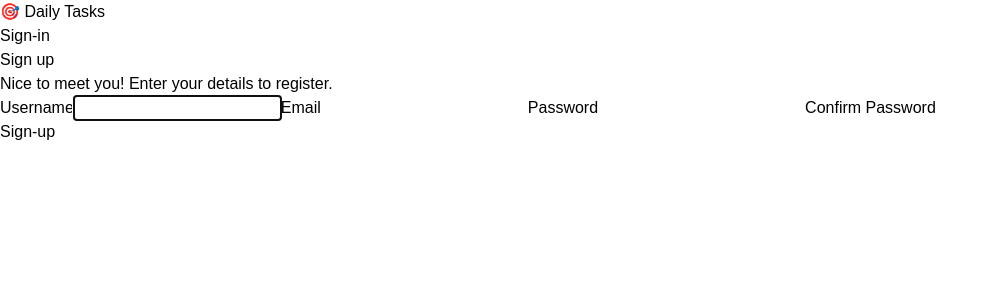
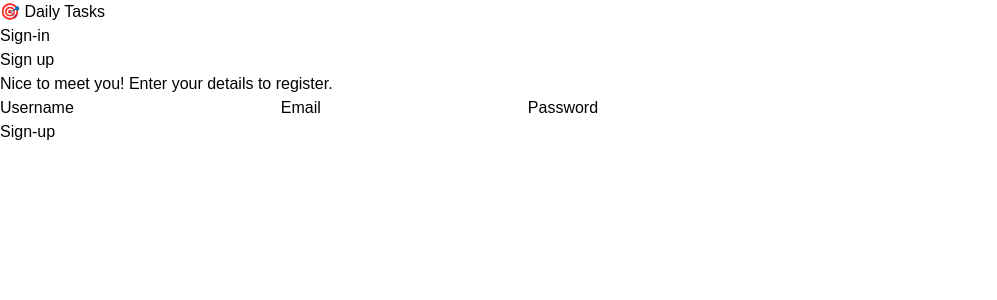
Before and after one commit to KhanTechPro/Daily_Tasks, a React (Vite) app: page /register in a window 1280 px wide. Shown: the top 300 px of the page, without its empty margins (0-997 px from the left). Built offline with nearby package versions, Linux system fonts and the light colour scheme.

Commit message:
fixing global

```diff
--- a/src/components/Register.jsx
+++ b/src/components/Register.jsx
@@ -1,4 +1,4 @@
-import React, { useState, useEffect, useRef } from "react";
+import React, { useState, useRef } from "react";
 import Header from "./Header";
 import { useNavigate } from "react-router-dom";
 
@@ -10,32 +10,10 @@ function Register() {
   const [email, setEmail] = useState("");
   const [username, setUsername] = useState("");
   const [pwd, setPwd] = useState("");
-  const [matchPwd, setMatchPwd] = useState("");
   const [errMsg, setErrMsg] = useState("");
-  const [success, setSuccess] = useState(false);
-
-  const [validMatch, setValidMatch] = useState(false);
-
-  useEffect(() => {
-    if (userRef.current) {
-      userRef.current.focus();
-    }
-  }, []);
-
-  useEffect(() => {
-    setValidMatch(pwd === matchPwd);
-  }, [pwd, matchPwd]);
-
-  useEffect(() => {
-    setErrMsg("");
-  }, [email, username, pwd, matchPwd]);
 
   const handleSubmit = async (e) => {
     e.preventDefault();
-    if (!validMatch) {
-      setErrMsg("Passwords do not match. Please check and try again.");
-      return;
-    }
     try {
       const response = await fetch("/accounts/signup/", {
         method: "POST",
@@ -44,7 +22,6 @@ function Register() {
       });
 
       if (response.ok) {
-        setSuccess(true);
         navigate("/signin");
       } else {
         setErrMsg("Registration error. Please try again.");
@@ -78,6 +55,7 @@ function Register() {
             value={username}
             onChange={(e) => setUsername(e.target.value)}
             required
+            maxLength={255}
           />
 
           <label htmlFor="email" className="mt-8">
@@ -90,6 +68,7 @@ function Register() {
             value={email}
             onChange={(e) => setEmail(e.target.value)}
             required
+            maxLength={254}
           />
 
           <label htmlFor="password" className="mt-8">
@@ -102,28 +81,13 @@ function Register() {
             value={pwd}
             onChange={(e) => setPwd(e.target.value)}
             required
+            minLength={1}
           />
-
-          <label htmlFor="confirm_password" className="mt-8">
-            Confirm Password
-          </label>
-          <input
-            type="password"
-            id="confirm_password"
-            className="border-2 p-1"
-            value={matchPwd}
-            onChange={(e) => setMatchPwd(e.target.value)}
-            required
-          />
-          {!validMatch && matchPwd && (
-            <p className="text-red-500">Passwords must match.</p>
-          )}
 
           <div className="flex items-center justify-center my-8">
             <button
               type="submit"
               className="bg-black text-white px-10 py-2 rounded-md font-Kanit"
-              disabled={!validMatch}
             >
               Sign-up
             </button>
```
